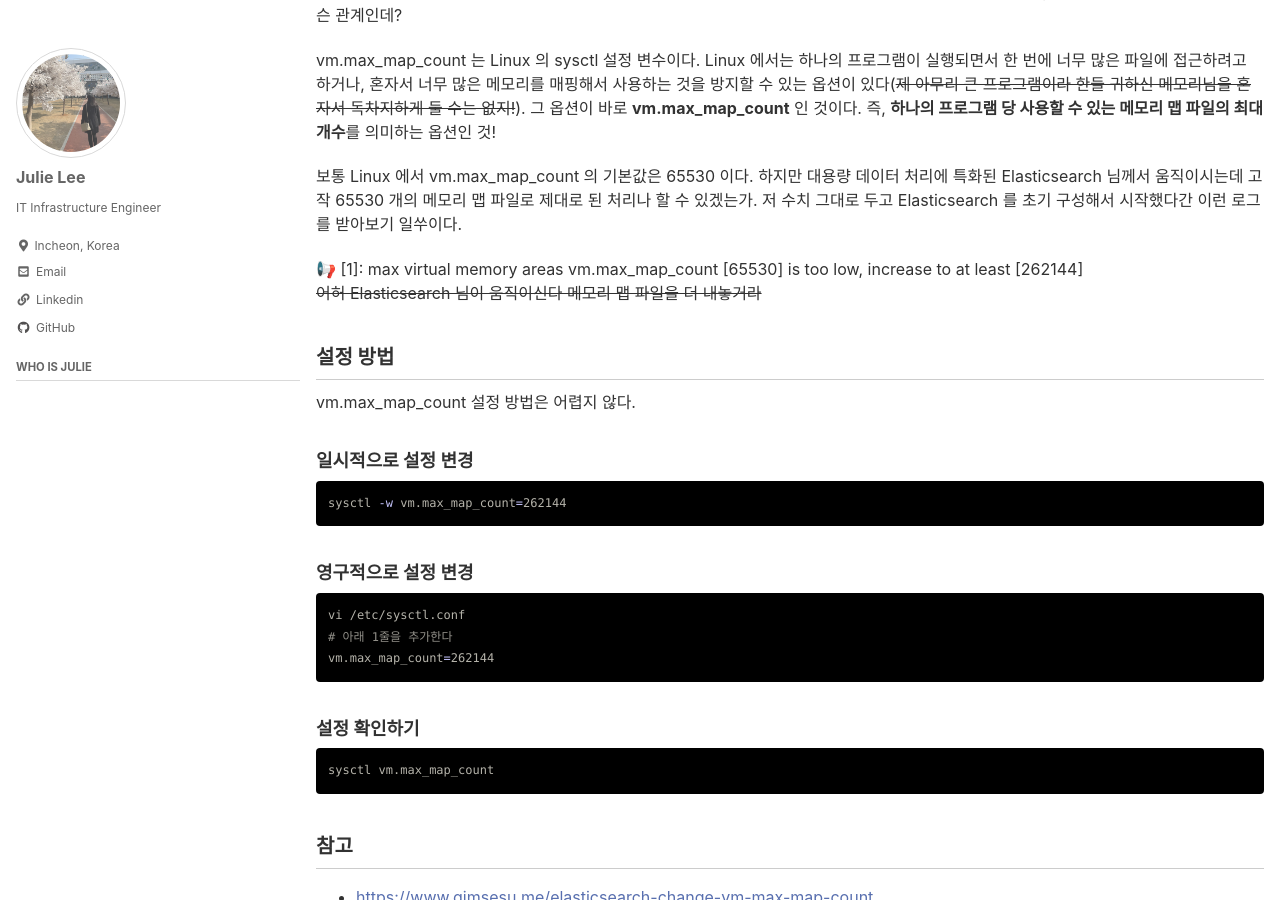
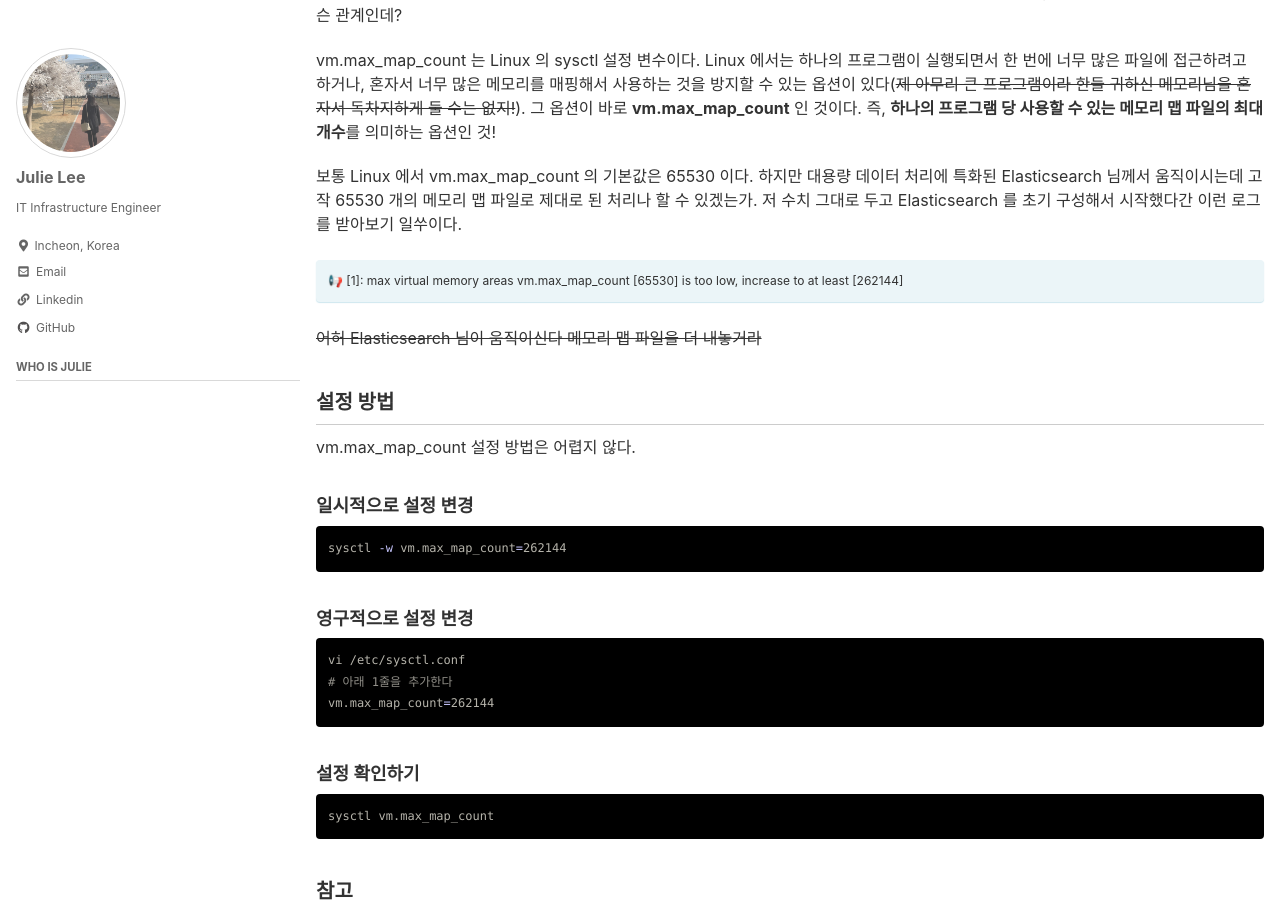
Before and after one commit to smilejulie0812/smilejulie0812.github.io, a Jekyll site: the page built from _posts/2022-01-13-vm_max_map_count.md, in a window 1280 px wide and 900 px high, scrolled down 864 px. Built offline with Jekyll 4.4.1, drawn with Linux system fonts in a browser that asks for light colours; cached includes are drawn as plain includes.

Commit message:
Update 2022-01-13-vm_max_map_count.md

```diff
--- a/_posts/2022-01-13-vm_max_map_count.md
+++ b/_posts/2022-01-13-vm_max_map_count.md
@@ -33,10 +33,9 @@ vm.max_map_count 는 Linux 의 sysctl 설정 변수이다. Linux 에서는 하
 
 보통 Linux 에서 vm.max_map_count 의 기본값은 65530 이다. 하지만 대용량 데이터 처리에 특화된 Elasticsearch 님께서 움직이시는데 고작 65530 개의 메모리 맵 파일로 제대로 된 처리나 할 수 있겠는가. 저 수치 그대로 두고 Elasticsearch 를 초기 구성해서 시작했다간 이런 로그를 받아보기 일쑤이다.
 
-<aside>
+<div class="notice--info" markdown="1">
 📢 [1]: max virtual memory areas vm.max_map_count [65530] is too low, increase to at least [262144]
-
-</aside>
+</div>
 
 ~~어허 Elasticsearch 님이 움직이신다 메모리 맵 파일을 더 내놓거라~~
 
```
